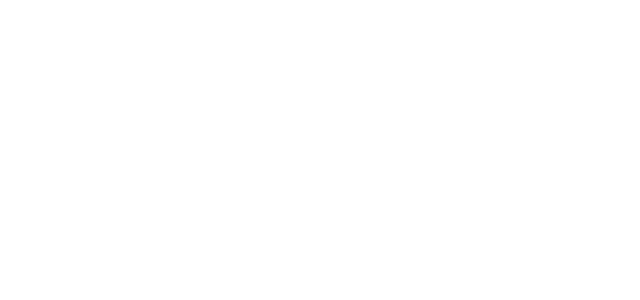
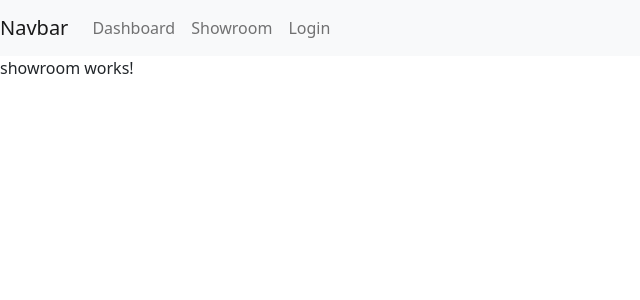
Before and after one commit to MeMeMax/angular-workshop2021, an Angular app: page /heroes/showroom in a window 1280 px wide. Before the commit this address led to /. Shown: the top 300 px of the page, without its empty margins (0-640 px from the left). Built offline with nearby package versions, Linux system fonts and the light colour scheme.

Commit message:
add showroom component and link to it in the navbar

```diff
--- /dev/null
+++ b/src/app/heroes/components/showroom/showroom.component.html
@@ -0,0 +1 @@
+<p>showroom works!</p>
--- /dev/null
+++ b/src/app/heroes/components/showroom/showroom.component.ts
@@ -0,0 +1,12 @@
+import { Component, OnInit } from '@angular/core';
+
+@Component({
+  selector: 'wsp-showroom',
+  templateUrl: './showroom.component.html',
+  styleUrls: ['./showroom.component.scss']
+})
+export class ShowroomComponent implements OnInit {
+  constructor() {}
+
+  ngOnInit(): void {}
+}
--- a/src/app/heroes/heroes-routing.module.ts
+++ b/src/app/heroes/heroes-routing.module.ts
@@ -3,7 +3,7 @@
 import { ContainerComponent } from './components/container/container.component';
 
 import { DashboardComponent } from './components/dashboard/dashboard.component';
-import { ListComponent } from './components/list/list.component';
+import { ShowroomComponent } from './components/showroom/showroom.component';
 
 const routes: Routes = [
   {
@@ -11,7 +11,7 @@
     component: ContainerComponent,
     children: [
       { path: 'dashboard', component: DashboardComponent },
-      { path: 'list', component: ListComponent }
+      { path: 'showroom', component: ShowroomComponent }
     ]
   }
 ];
--- a/src/app/heroes/heroes.module.ts
+++ b/src/app/heroes/heroes.module.ts
@@ -6,9 +6,10 @@
 import { ListComponent } from './components/list/list.component';
 import { SharedModule } from '../shared/shared.module';
 import { ContainerComponent } from './components/container/container.component';
+import { ShowroomComponent } from './components/showroom/showroom.component';
 
 @NgModule({
-  declarations: [DashboardComponent, ListComponent, ContainerComponent],
+  declarations: [DashboardComponent, ListComponent, ContainerComponent, ShowroomComponent],
   imports: [CommonModule, HeroesRoutingModule, SharedModule]
 })
 export class HeroesModule {}
--- a/src/app/shared/components/navbar/navbar.component.html
+++ b/src/app/shared/components/navbar/navbar.component.html
@@ -17,7 +17,7 @@
         <a class="nav-link" routerLink="/heroes/dashboard">Dashboard</a>
       </li>
       <li class="nav-item">
-        <a class="nav-link" routerLink="/heroes/list">Heroes Liste</a>
+        <a class="nav-link" routerLink="/heroes/showroom">Showroom</a>
       </li>
       <li class="nav-item">
         <a class="nav-link" routerLink="/">Login</a>
```
Also changed, not shown: src/app/heroes/components/showroom/showroom.component.scss (added), 1 other file (tests, documents, lock files or other folders).
